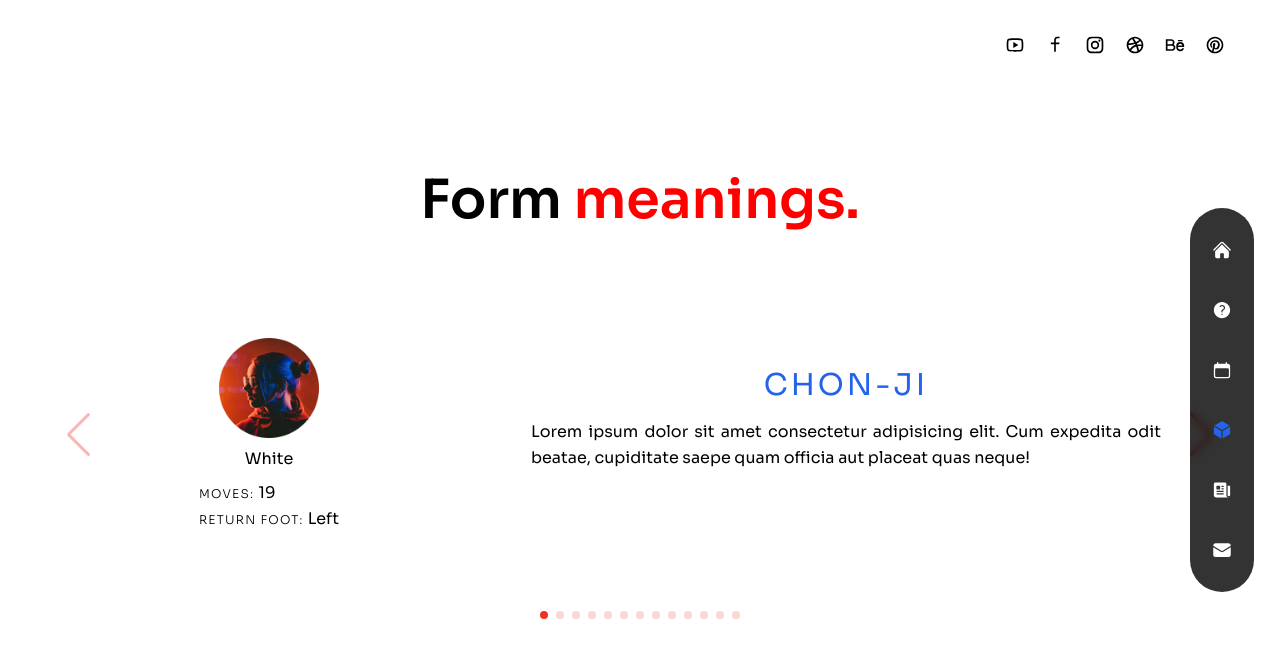
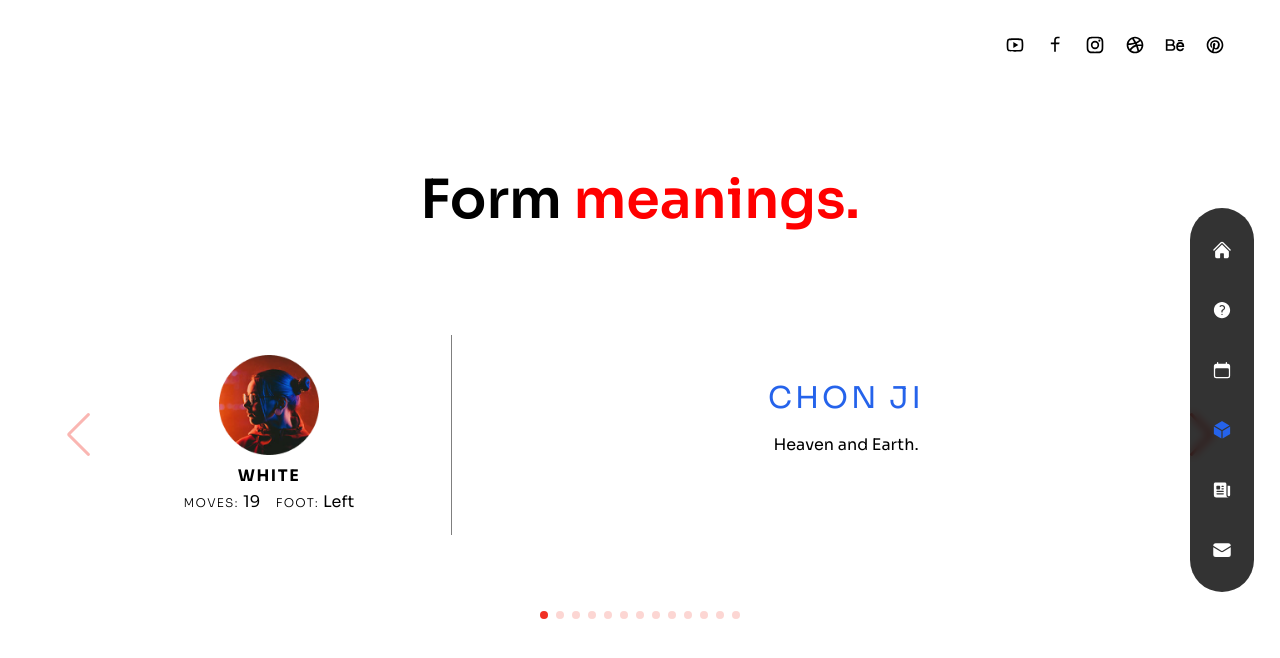
Before and after one commit to indmillr/nta, a Next.js app: page /testimonials in a window 1280 px wide. Shown: the top 658 px of the page. Built offline with nearby package versions, Linux system fonts and the light colour scheme.

Commit message:
Form Meanings

```diff
--- a/components/ServiceSlider.js
+++ b/components/ServiceSlider.js
@@ -97,22 +97,22 @@ const ServiceSlider = () => {
               <div className="text-xl text-accent mb-4">{item.title}</div>
               {/* title & desc */}
               <div className="mb-8 ">
-                <div className="mb-2 text-blue-600 font-mono">
+                <div className="mb-2 text-blue-600 font-mono font-bold">
                   {item.time1} {""}
-                  <span className="max-w-[350px] ml-2 mr-0 leading-normal text-black font-sora">
+                  <span className="max-w-[350px] ml-2 mr-0 font-normal leading-normal text-black font-sora">
                     {item.description1}
                   </span>
                 </div>
 
-                <div className="mb-2 text-blue-600 font-mono">
+                <div className="mb-2 text-blue-600 font-mono font-bold">
                   {item.time2} {""}
-                  <span className="max-w-[350px] ml-2 font-sora leading-normal text-black">
+                  <span className="max-w-[350px] ml-2 font-sora font-normal leading-normal text-black">
                     {item.description2}
                   </span>
                 </div>
-                <div className="mb-2 text-blue-600 font-mono">
+                <div className="mb-2 text-blue-600 font-mono font-bold">
                   {item.time3} {""}
-                  <span className="max-w-[350px] font-sora ml-2 leading-normal text-black">
+                  <span className="max-w-[350px] font-sora ml-2 font-normal leading-normal text-black">
                     {item.description3}
                   </span>
                 </div>
--- a/components/TestimonialSlider.js
+++ b/components/TestimonialSlider.js
@@ -2,12 +2,11 @@
 const testimonialData = [
   {
     image: "/t-avt-1.png",
-    title: "Chon-Ji",
+    title: "Chon Ji",
     belt: "White",
     moves: "19",
     foot: "Left",
-    meaning:
-      "Lorem ipsum dolor sit amet consectetur adipisicing elit. Cum expedita odit beatae, cupiditate saepe quam officia aut placeat quas neque!",
+    meaning: "Heaven and Earth.",
   },
   {
     image: "/t-avt-1.png",
@@ -159,19 +158,15 @@ const TestimonialSlider = () => {
                       alt=""
                     />
                   </div>
-
                   {/* position */}
-                  <div className="">{pattern.belt}</div>
-                  <div className="flex flex-col text-left pt-2">
+                  <div className="uppercase font-bold tracking-widest">{pattern.belt}</div>
+                  <div className="flex flex-col text-left">
                     <div>
                       <span className="text-[12px] uppercase font-light tracking-widest">
                         MOVES:{" "}
                       </span>{" "}
-                      {pattern.moves}
-                    </div>
-                    <div>
-                      <span className="text-[12px] uppercase font-light tracking-widest">
-                        Return foot:{" "}
+                      {pattern.moves}  <span className="text-[12px] ml-3 uppercase font-light tracking-widest">
+                        foot:{" "}
                       </span>{" "}
                       {pattern.foot}
                     </div>
@@ -179,9 +174,9 @@ const TestimonialSlider = () => {
                 </div>
               </div>
               {/* quote & message */}
-              <div className="flex-1 flex flex-col justify-center items-center before:w-[1px] xl:before:bg-white/20 xl:before:absolute xl:before:left-0 xl:before:h-[200px] relative xl:pl-20">
+              <div className="flex-1 flex flex-col justify-center items-center before:w-[1px] xl:before:bg-black/50 xl:before:absolute xl:before:left-0 xl:before:h-[200px] relative xl:pl-20">
                 {/* quote icon */}
-                <div className="mb-4 text-blue-600 text-2xl lg:text-3xl uppercase tracking-widest">
+                <div className="mb-2 lg:mb-4 mt-0 lg:mt-0 text-blue-600 md:text-2xl font-bold lg:font-normal lg:text-3xl uppercase tracking-widest">
                   {pattern.title}
                 </div>
                 {/* message */}
--- a/pages/about/index.js
+++ b/pages/about/index.js
@@ -82,7 +82,7 @@ const About = () => {
 
   return (
     <div className="h-full bg-primary py-32 text-center xl:text-left text-black">
-      <Circles />
+      {/* <Circles /> */}
 
       {/* avatar img */}
       <motion.div
@@ -95,7 +95,7 @@ const About = () => {
         <Avatar />
       </motion.div>
       <div className="container mx-auto h-full flex flex-col items-center xl:flex-row gap-x-6 mb-0">
-        <div className="flex-1 flex flex-col justify-center xl:mb-40 mt-0 mb-0">
+        <div className="flex-1 flex flex-col justify-center xl:mb-4 mt-0 mb-0">
           <motion.h2
             variants={fadeIn("right", 0.2)}
             initial="hidden"
@@ -110,7 +110,7 @@ const About = () => {
             initial="hidden"
             animate="show"
             exit="hidden"
-            className="text-left text-black lg:text-justify max-w-[500px] mx-auto xl:mx-0 xl:mb-5 px-2 xl:px-0 mb-9"
+            className="text-left text-black lg:text-justify max-w-[500px] mx-auto xl:mx-0 xl:mb-5 px-2 xl:px-0 mb-4 xl:mb-9"
           >
             Our primary patterns are traditional TaeKwon-Do patterns created by
             General Choi Hong Hi, known as the{" "}
--- a/pages/testimonials/index.js
+++ b/pages/testimonials/index.js
@@ -15,7 +15,7 @@ const Testimonials = () => {
           initial="hidden"
           animate="show"
           exit="hidden"
-          className="h2 mb-8 xl:mb-0"
+          className="h2 mb-3 xl:mb-0"
         >
           Form <span className="text-accent">meanings.</span>
         </motion.h2>
```
